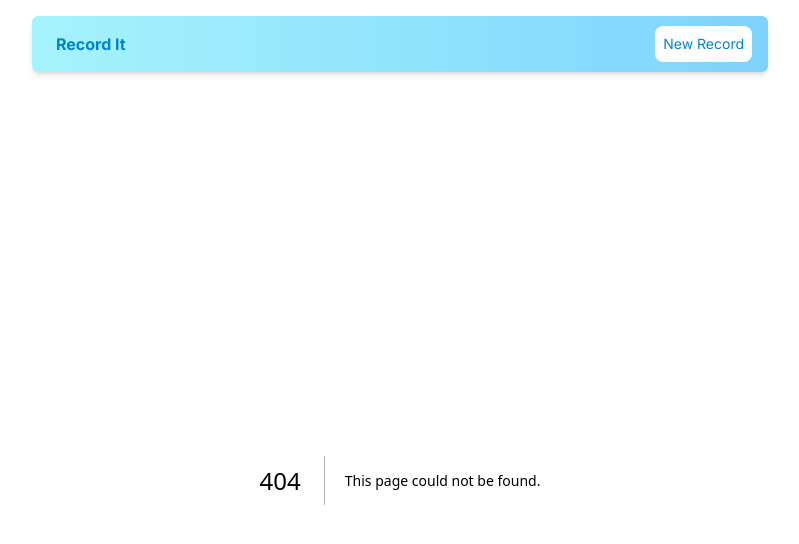
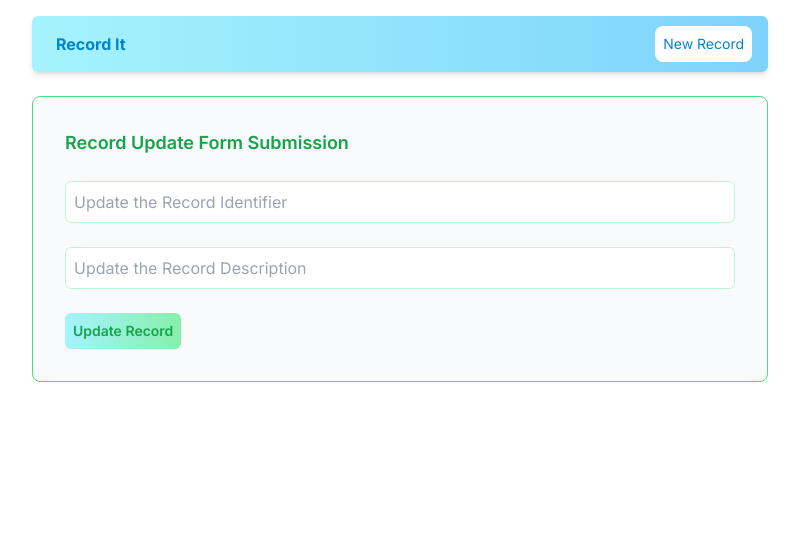
Before and after one commit to avangardewashere/crud-fourthest, a Next.js app: page /updateRecord/1 in a window 1280 px wide. Before the commit this address had no page. Shown: the top 544 px of the page, without its empty margins (240-1039 px from the left). Built offline with nearby package versions, Linux system fonts and the light colour scheme.

Commit message:
add/update-formpage-desing-layout

```diff
--- /dev/null
+++ b/app/updateRecord/[id]/page.tsx
@@ -0,0 +1,36 @@
+"use client";
+import React from "react";
+
+export default function AddRecordPage() {
+  const handleSubmit = () => {};
+  return (
+    <form
+      className="border border-green-400 bg-slate-50 flex flex-col  gap-6 px-8 py-8 mt-4 rounded-lg"
+      onSubmit={handleSubmit}
+    >
+      {/* Record Title */}
+      <h2 className="text-lg font-semibold text-green-600">
+        Record Update Form Submission
+      </h2>
+      <input
+        className="p-2 border border-green-200 rounded-md bg-white-50 focus:bg-white outline-none focus:outline-none transition-all"
+        placeholder="Update the Record Identifier"
+        type="text"
+      />
+
+      {/* Record Description */}
+      <input
+        className="p-2 border border-green-200 rounded-md bg-white-50 focus:bg-white outline-none focus:outline-none transition-all"
+        placeholder="Update the Record Description"
+        type="text"
+      />
+
+      <button
+        className=" text-green-600  text-shadow-sm bg-gradient-to-r from-cyan-200 to-green-300 rounded-md font-semibold text-sm p-2 w-fit"
+        type="submit"
+      >
+        Update Record
+      </button>
+    </form>
+  );
+}
```
Also changed, not shown: app/addRecord/page.tsx (+5 -2 lines).
